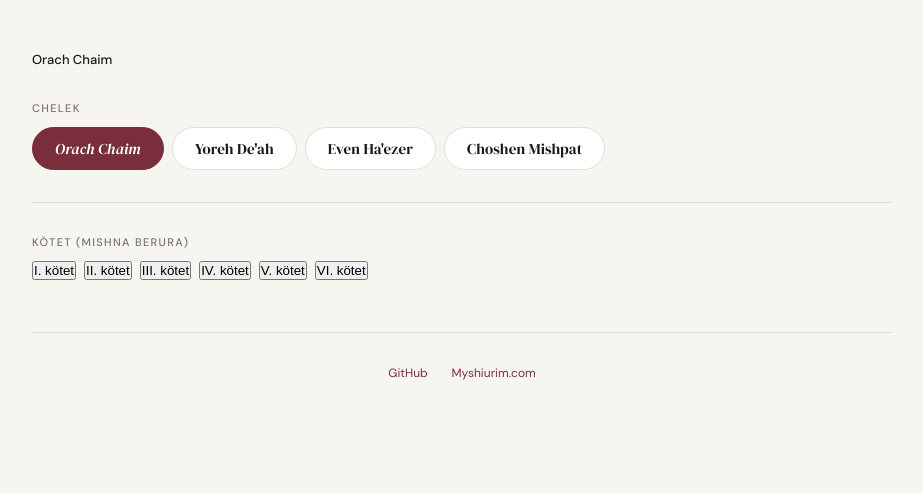
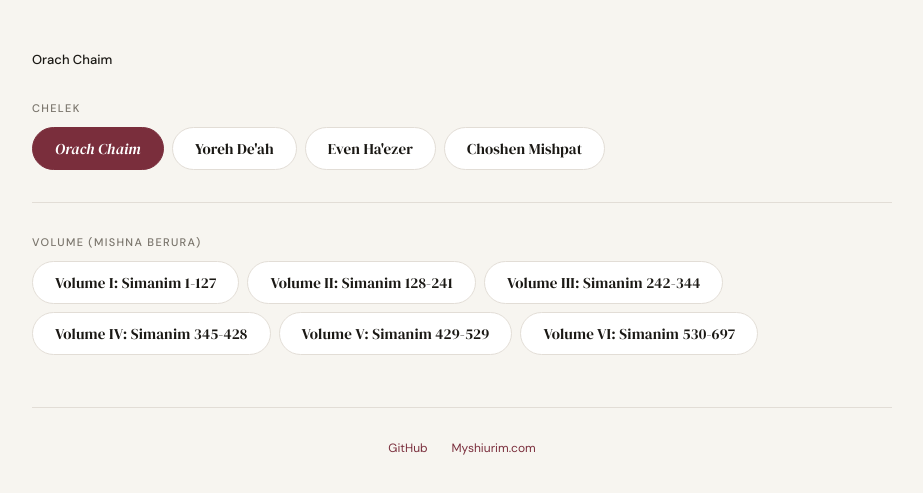
Before and after one commit to binyominzeev/gemara-navigator, a plain HTML site: page tursa.html in a window 1280 px wide. Both pictures are taken after a click on the button "Orach Chaim". Shown: the part 147-640 px from the top of the page, without its empty margins (178-1101 px from the left). Drawn offline with Linux system fonts and the light colour scheme.

Commit message:
oc design

```diff
--- a/tursa.html
+++ b/tursa.html
@@ -120,8 +120,9 @@
       gap: 8px;
     }
 
-    /* === CHELEK BUTTONS — pill style, prominent === */
-    #chelek-container .button {
+    /* === CHELEK AND VOLUME BUTTONS — pill style, prominent === */
+    #chelek-container .button,
+    #kotet-container .button {
       font-family: 'DM Serif Display', serif;
       font-size: 15px;
       font-weight: 400;
@@ -136,14 +137,16 @@
       white-space: nowrap;
     }
 
-    #chelek-container .button:hover {
+    #chelek-container .button:hover,
+    #kotet-container .button:hover {
       border-color: var(--accent);
       color: var(--accent);
       background: var(--accent-light);
       transform: translateY(-1px);
     }
 
-    #chelek-container .button.selected {
+    #chelek-container .button.selected,
+    #kotet-container .button.selected {
       background: var(--accent);
       color: #fff;
       border-color: var(--accent);
@@ -311,7 +314,7 @@
 
     <div id="kotet-section" class="hidden">
       <div class="section-divider"></div>
-      <div class="section-label">Kötet (Mishna Berura)</div>
+      <div class="section-label">Volume (Mishna Berura)</div>
       <div id="kotet-container" class="grid"></div>
     </div>
 
@@ -344,12 +347,12 @@
     };
 
     const mishnaBeruraVolumes = [
-      { label: 'I. kötet',   from: 1,   to: 127 },
-      { label: 'II. kötet',  from: 128, to: 241 },
-      { label: 'III. kötet', from: 242, to: 344 },
-      { label: 'IV. kötet',  from: 345, to: 428 },
-      { label: 'V. kötet',   from: 429, to: 529 },
-      { label: 'VI. kötet',  from: 530, to: 697 }
+      { label: 'Volume I',   from: 1,   to: 127 },
+      { label: 'Volume II',  from: 128, to: 241 },
+      { label: 'Volume III', from: 242, to: 344 },
+      { label: 'Volume IV',  from: 345, to: 428 },
+      { label: 'Volume V',   from: 429, to: 529 },
+      { label: 'Volume VI',  from: 530, to: 697 }
     ];
 
     // State
@@ -494,7 +497,7 @@
       mishnaBeruraVolumes.forEach((vol, index) => {
         const b = document.createElement('button');
         b.className = 'button';
-        b.textContent = vol.label;
+        b.textContent = `${vol.label}: Simanim ${vol.from}-${vol.to}`;
         b.onclick = () => selectKotet(chelek, index, b);
         kotetContainer.appendChild(b);
       });
```
